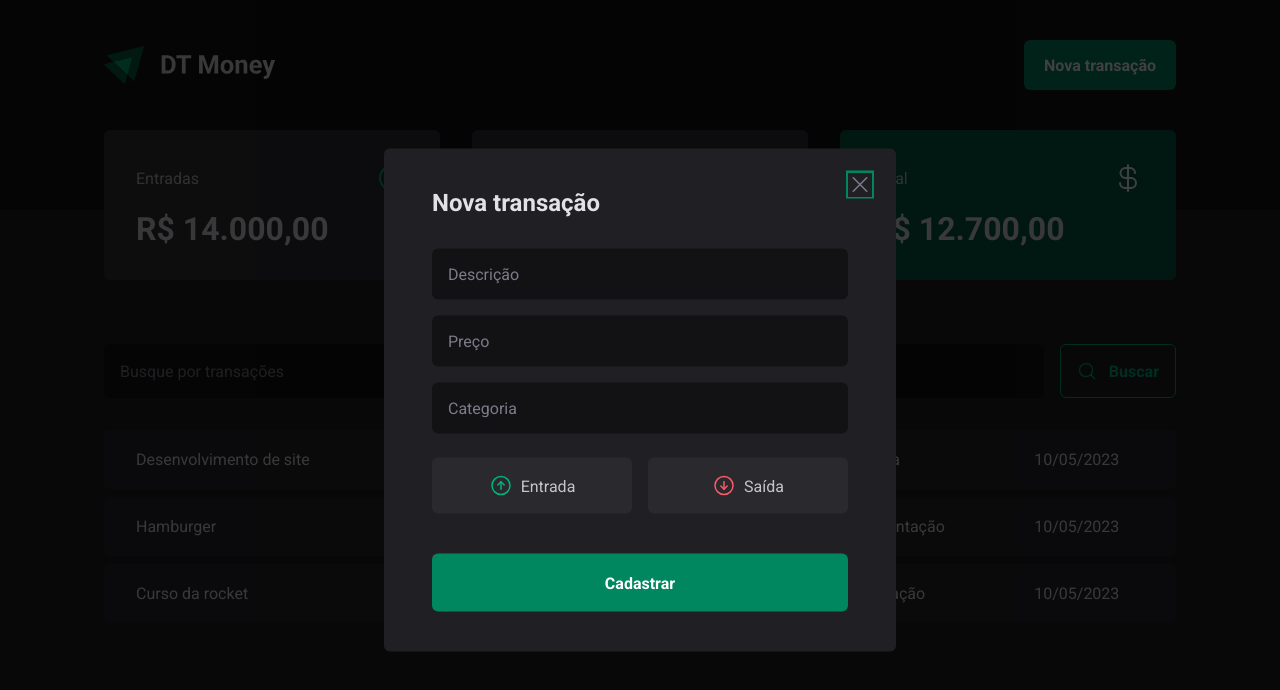
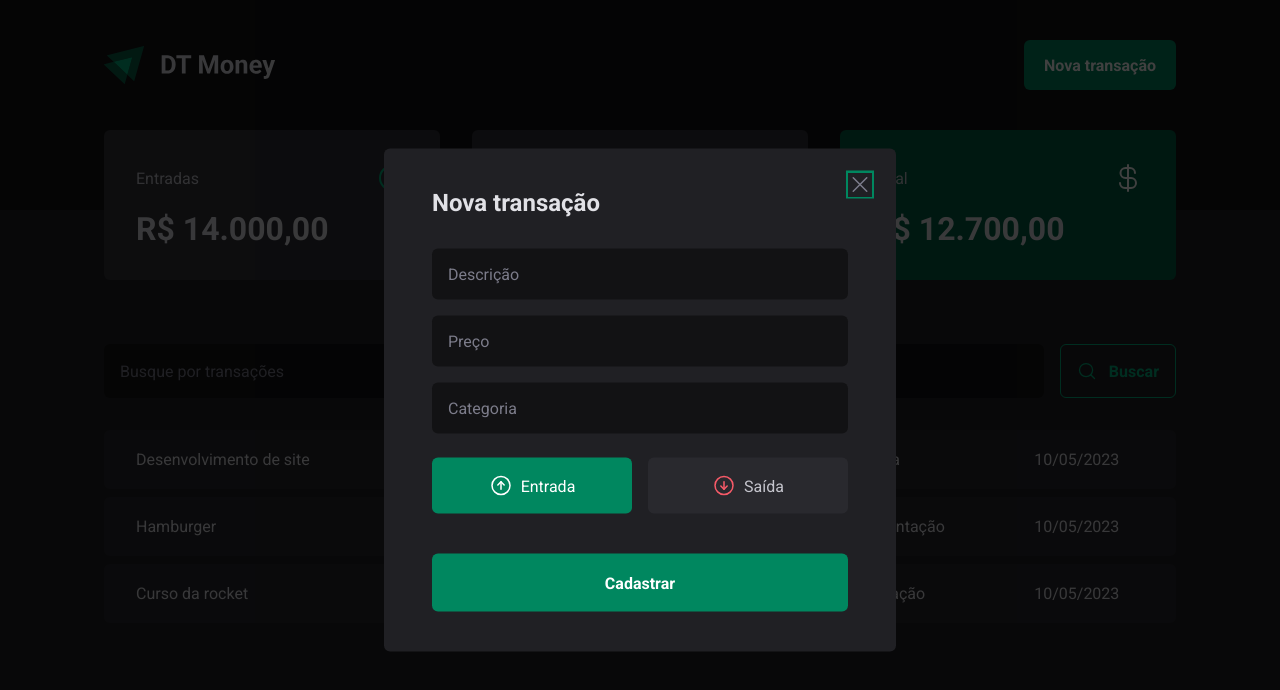
Before and after one commit to MatheusBalestreiro/react-dt-money, a React (Vite) app: page / in a window 1280 px wide. Both pictures are taken after a click on the button "Nova transação". Shown: the top 690 px of the page. Built offline with nearby package versions, Linux system fonts and the light colour scheme; data requests are answered from the project's data file.

Commit message:
Controlled components

```diff
--- a/src/components/NewTransactionModal/index.tsx
+++ b/src/components/NewTransactionModal/index.tsx
@@ -1,7 +1,7 @@
 import * as Dialog from '@radix-ui/react-dialog'
 import { CloseButton, Content, Overlay, TransactionType, TransactionTypeButton } from './styles'
 import { ArrowCircleDown, ArrowCircleUp, X } from 'phosphor-react'
-import { useForm } from "react-hook-form";
+import { Controller, useForm } from "react-hook-form";
 import * as z from 'zod'
 import { zodResolver } from "@hookform/resolvers/zod";
 
@@ -9,15 +9,18 @@
     description: z.string(),
     price: z.number(),
     category: z.string(),
-    //type: z.enum(['income', 'outcome']),
+    type: z.enum(['income', 'outcome']),
   })
 
   type newTransactionFormInputs = z.infer<typeof newTransactionFormSchema>
 
 export function NewTransactionModal(){
 
-  const { register, handleSubmit, formState:{isSubmitting}} = useForm<newTransactionFormInputs>({
-    resolver: zodResolver(newTransactionFormSchema)
+  const { control, register, handleSubmit, formState:{isSubmitting}} = useForm<newTransactionFormInputs>({
+    resolver: zodResolver(newTransactionFormSchema),
+    defaultValues: {
+      type: 'income',
+    }
   })
 
   async function handleCreateNewTransaction(data: newTransactionFormInputs){
@@ -41,7 +44,12 @@
           <input type="number" placeholder="Preço" required {...register('price', { valueAsNumber: true })}/>
           <input type="text" placeholder="Categoria" required {...register('category')}/>
 
-          <TransactionType>
+          <Controller
+            control={control}
+            name="type"
+            render={({ field }) => {
+              return (
+                <TransactionType onValueChange={field.onChange} value={field.value}>
                   <TransactionTypeButton variant='income' value='income'>
                     <ArrowCircleUp size={24}/>
                     Entrada
@@ -52,6 +60,9 @@
                     Saída
                   </TransactionTypeButton>
                 </TransactionType>
+              )
+            }}
+          />
 
           <button type="submit" disabled={isSubmitting}>Cadastrar</button>
         </form>
```
Lines whose indentation alone changed are shown as unchanged.
